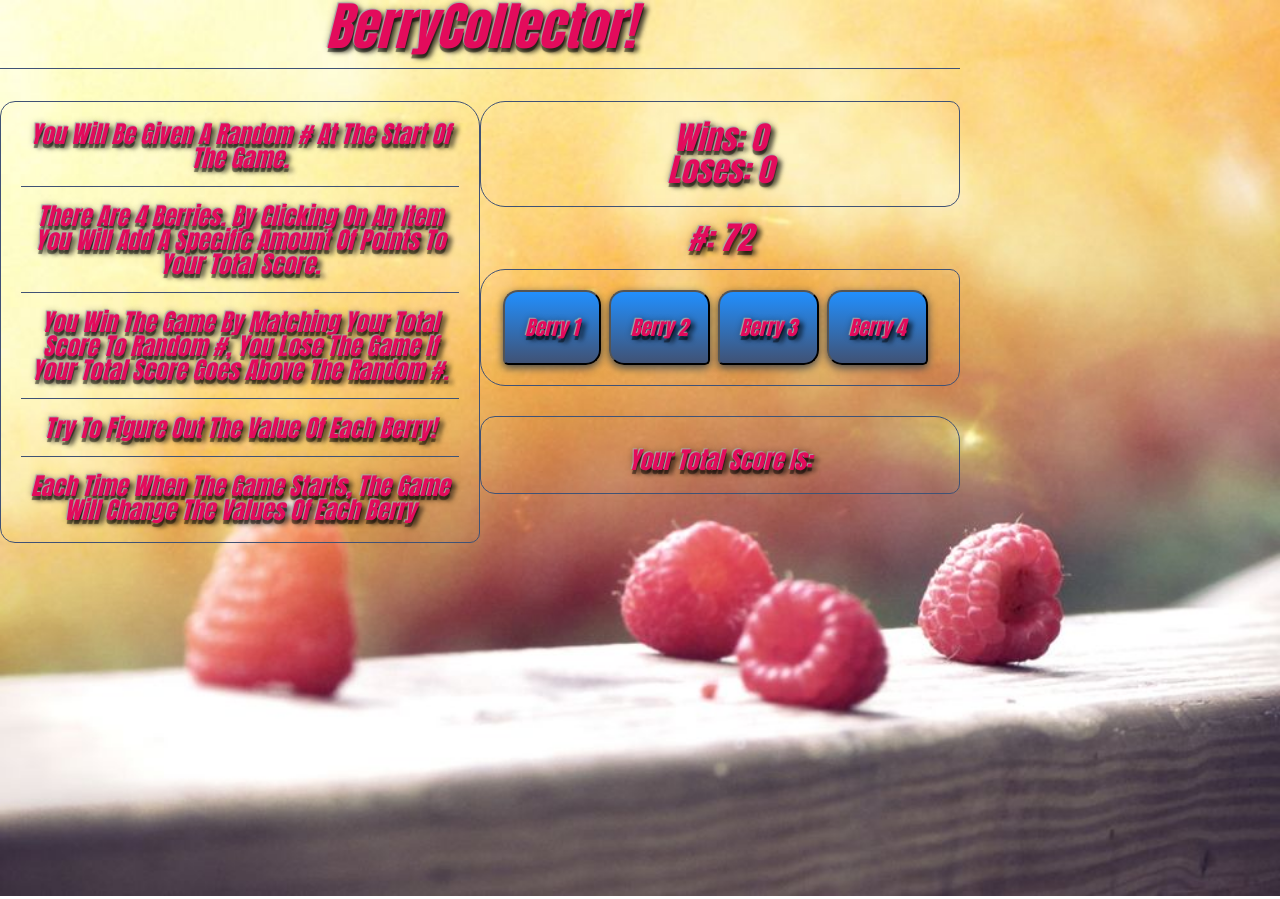
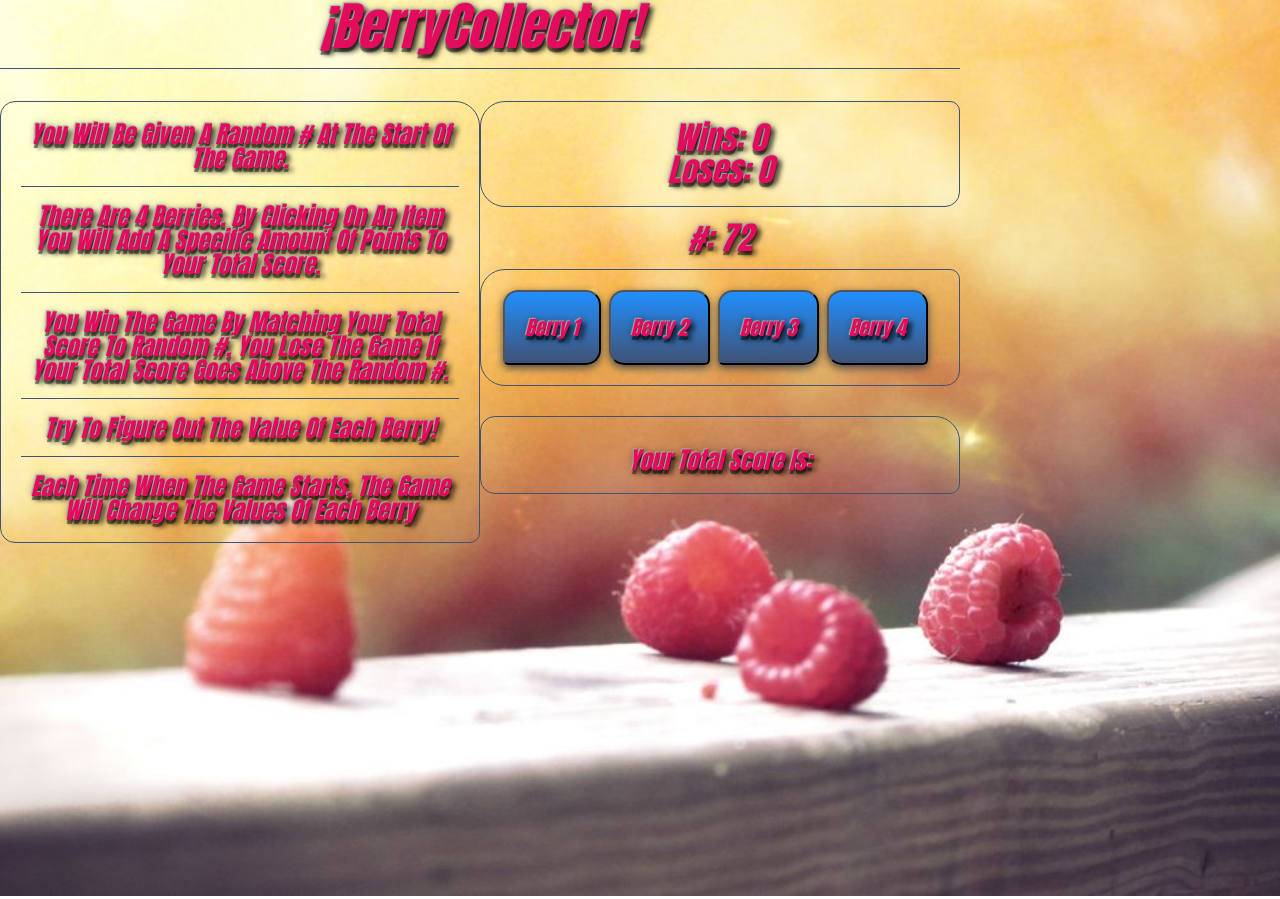
Before and after one commit to 2juicy/BerryCollector, a plain HTML site: page index.html in a window 1280 px wide. Drawn offline with nearby package versions, Linux system fonts and the light colour scheme.

Commit message:
more style

```diff
--- a/index.html
+++ b/index.html
@@ -16,7 +16,7 @@
 		<img width="100%" height='100%' src="images/background.jpg">
 	</figure>
 	<div class="container">
-		<h1>BerryCollector!</h1>
+		<h1>¡BerryCollector!</h1>
 <hr>
 		<div class="column">
 			<p>You will be given a random # at the start of the game.</p>
```
